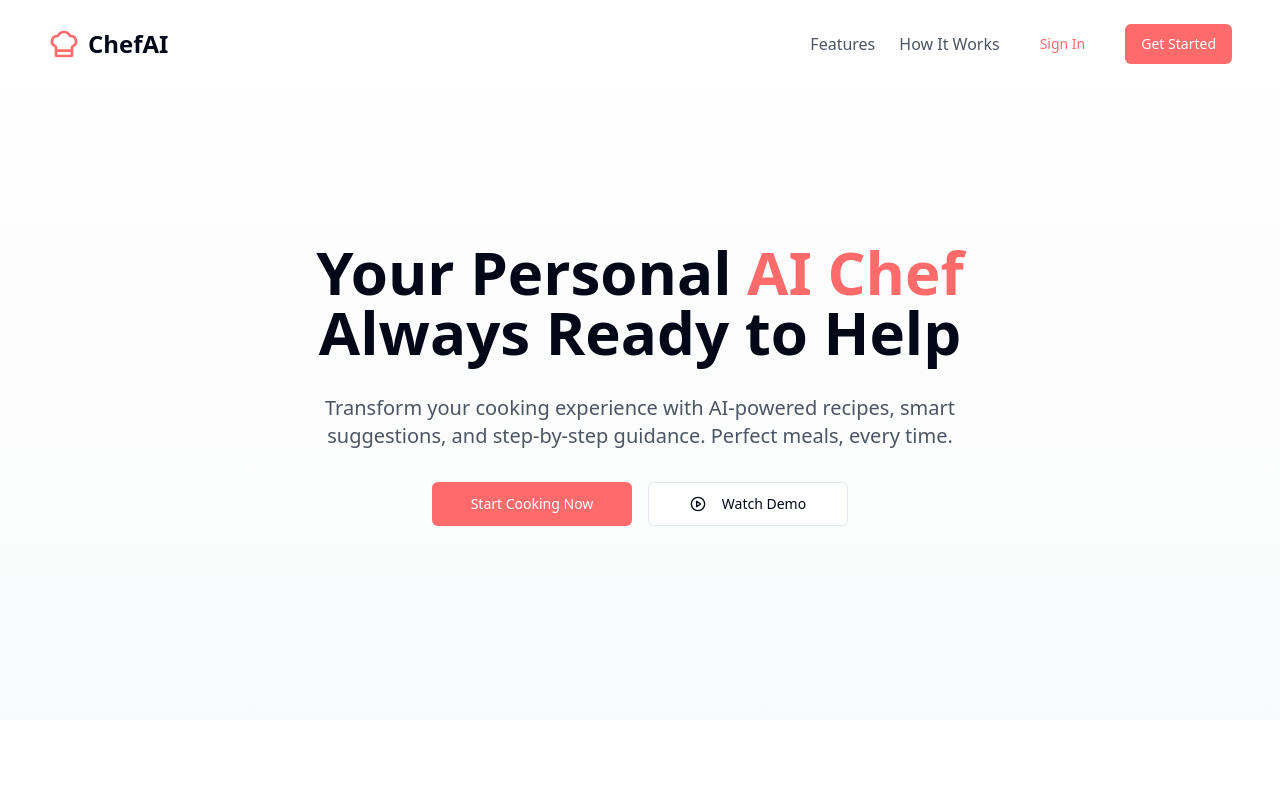
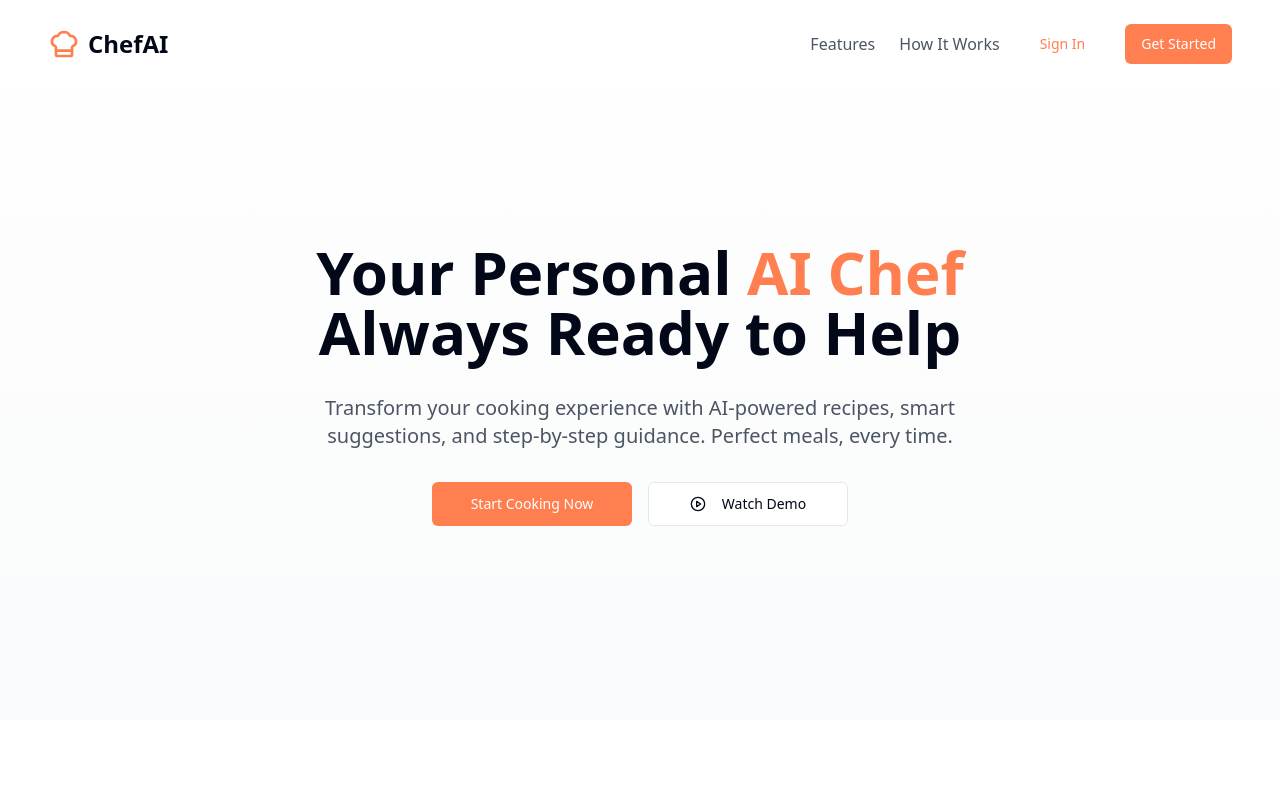
Before and after one commit to luizbastos08/chefai-gourmet-guide, a React (Vite) app: page / in a window 1280 px wide. Shown: the top 800 px of the page. Built offline with nearby package versions, Linux system fonts and the light colour scheme.

Commit message:
Update primary and secondary colors
Update primary and secondary colors to #ff7f50 and #88d8b0 respectively.

```diff
--- a/src/index.css
+++ b/src/index.css
@@ -14,10 +14,10 @@
     --popover: 0 0% 100%;
     --popover-foreground: 222.2 84% 4.9%;
 
-    --primary: 0 100% 71%;
+    --primary: 16 100% 65%;
     --primary-foreground: 210 40% 98%;
 
-    --secondary: 174 61% 55%;
+    --secondary: 151 47% 69%;
     --secondary-foreground: 222.2 47.4% 11.2%;
 
     --muted: 210 40% 96.1%;
--- a/tailwind.config.ts
+++ b/tailwind.config.ts
@@ -21,12 +21,12 @@ export default {
     extend: {
       colors: {
         primary: {
-          DEFAULT: "#FF6B6B",
-          hover: "#ff5252",
+          DEFAULT: "#ff7f50",
+          hover: "#ff6b3c",
         },
         secondary: {
-          DEFAULT: "#4ECDC4",
-          hover: "#45b7af",
+          DEFAULT: "#88d8b0",
+          hover: "#79c9a1",
         },
         border: "hsl(var(--border))",
         input: "hsl(var(--input))",
```
